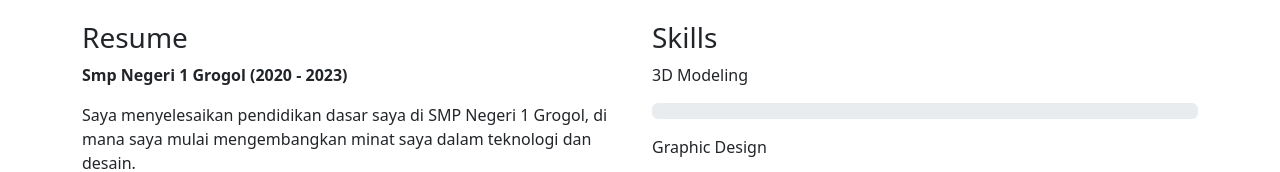
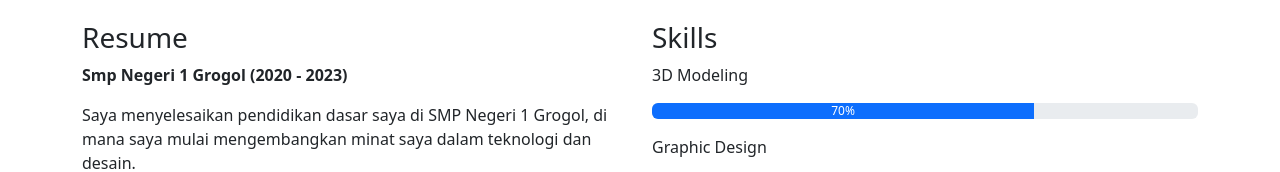
Before and after one commit to FAIQHABIBURRAHMAN/FaiqHabiburrahman.github.io, a plain HTML site: page index.html in a window 1280 px wide. Shown: the part 1225-1397 px from the top of the page. Drawn offline with nearby package versions, Linux system fonts and the light colour scheme.

Commit message:
Update index.html

```diff
--- a/index.html
+++ b/index.html
@@ -78,7 +78,7 @@
                     <h3>Skills</h3>
                     <p>3D Modeling</p>
                     <div class="progress mb-3">
-                        <div class="progress-bar bg-primary" style="width: 0%;">70%</div>
+                        <div class="progress-bar bg-primary" style="width: 70%;">70%</div>
                     </div>
                     <p>Graphic Design</p>
                     <div class="progress mb-3">
```
